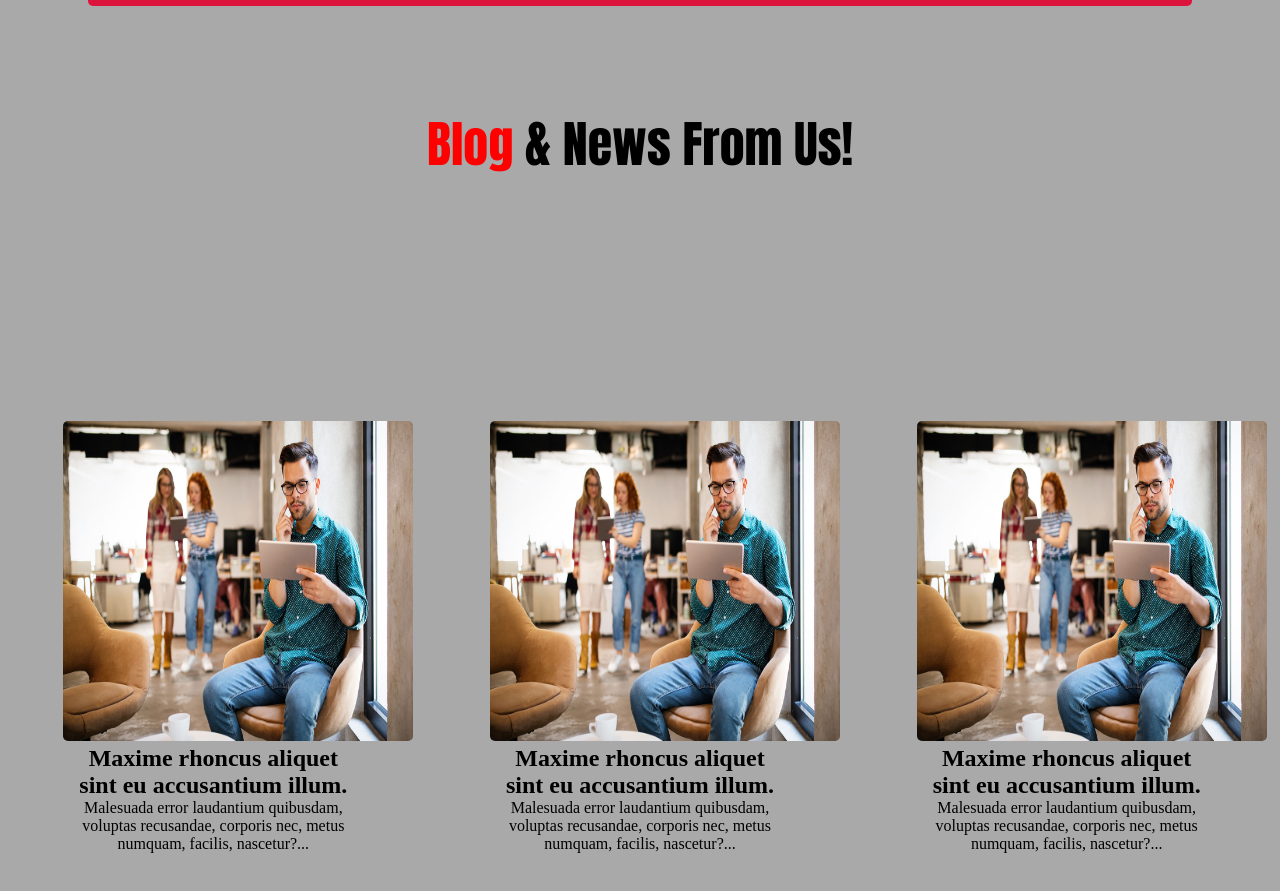
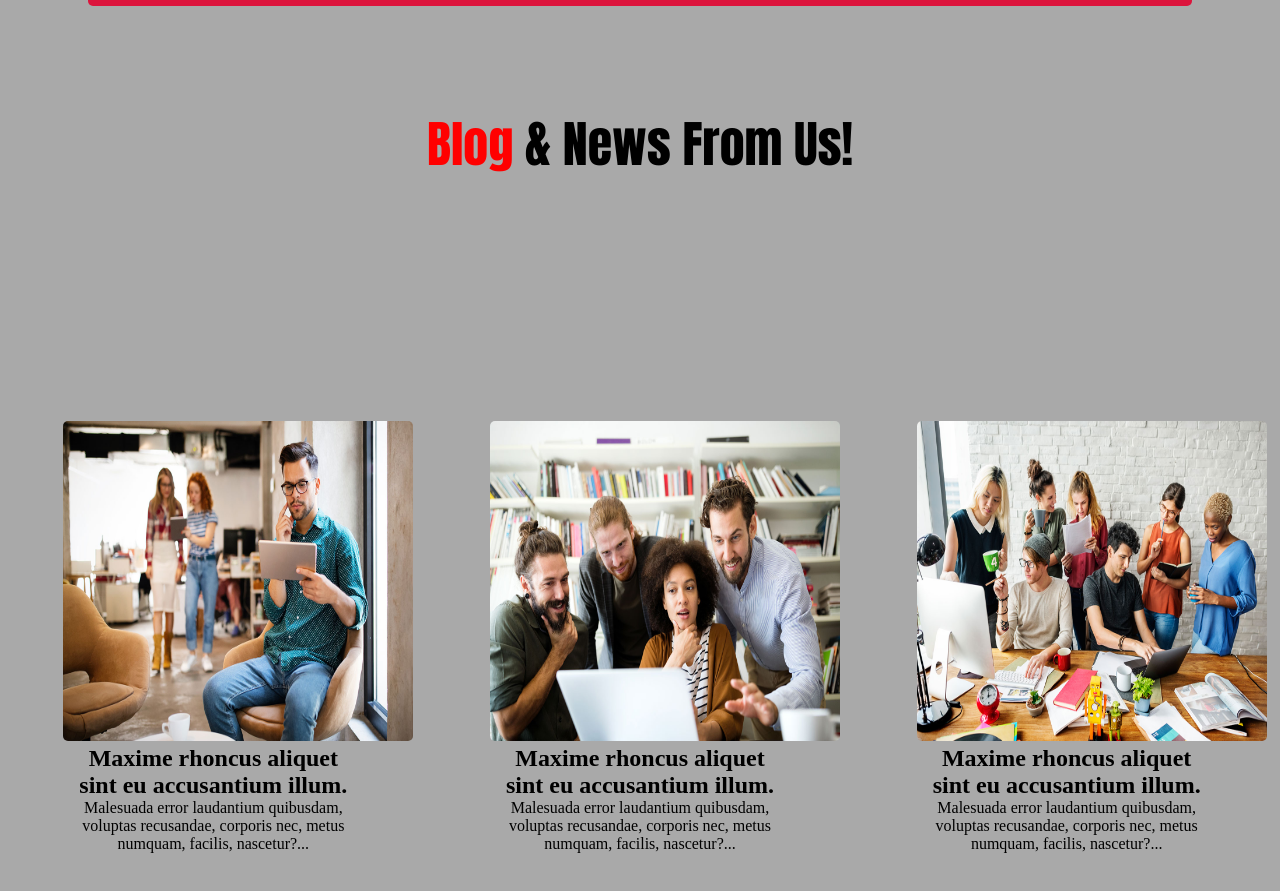
Before and after one commit to RashelAhammed/digital-agency, a plain HTML site: page index.html in a window 1280 px wide. Shown: the part 1813-2704 px from the top of the page. Drawn offline with Linux system fonts and the light colour scheme.

Commit message:
change bolog img

```diff
--- a/index.html
+++ b/index.html
@@ -113,14 +113,14 @@
       </p>
     </div>
     <div class="blog-box">
-      <img class="blog-img" src="asset/image/blog-1.jpg" alt="">
+      <img class="blog-img" src="asset/image/blog-2.jpg" alt="">
       <h2>Maxime rhoncus aliquet<br> sint eu accusantium illum.</h2>
       <p>
         Malesuada error laudantium quibusdam, voluptas recusandae, corporis nec, metus numquam, facilis, nascetur?...
       </p>
     </div>
     <div class="blog-box">
-      <img class="blog-img" src="asset/image/blog-1.jpg" alt="">
+      <img class="blog-img" src="asset/image/blog-3.jpg" alt="">
       <h2>Maxime rhoncus aliquet<br> sint eu accusantium illum.</h2>
       <p>
         Malesuada error laudantium quibusdam, voluptas recusandae, corporis nec, metus numquam, facilis, nascetur?...
```
